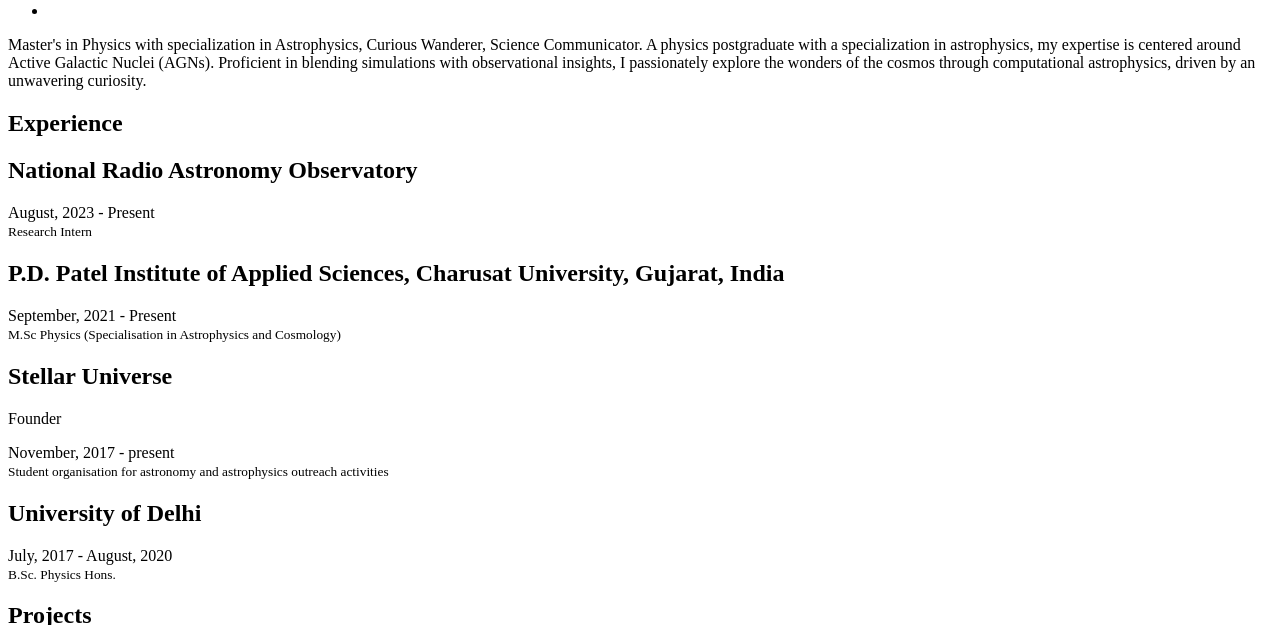
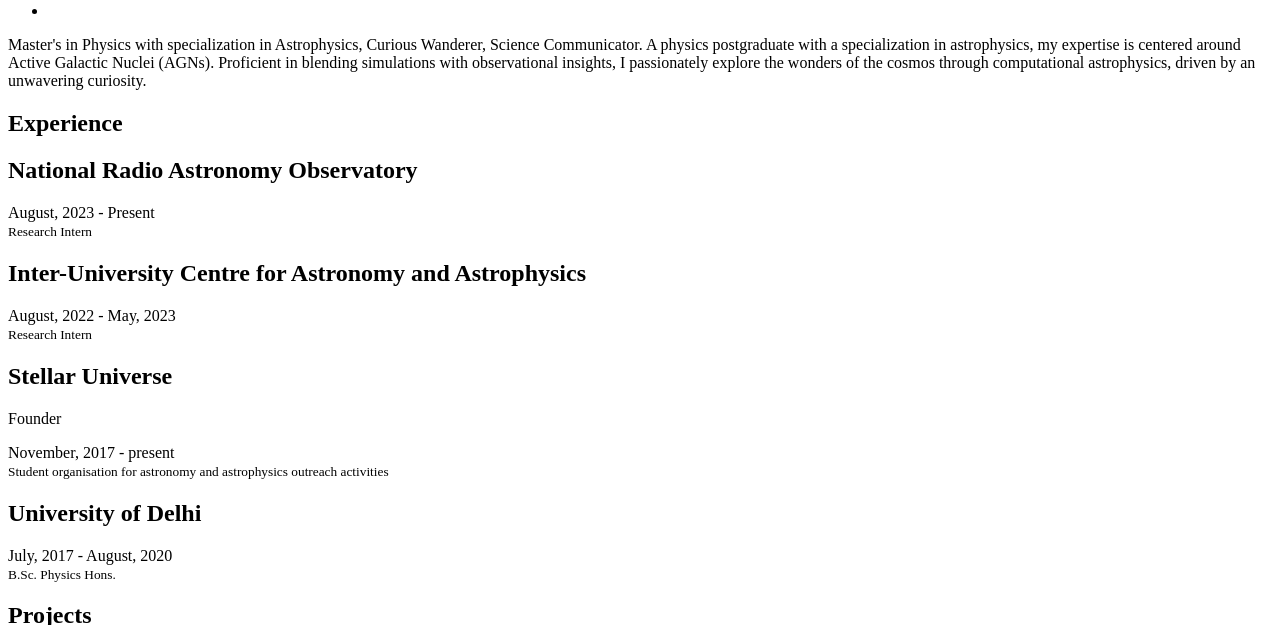
Before and after one commit to sureshparekh/sureshparekh.github.io, a Jekyll site: the page built from index.html, in a window 1280 px wide and 900 px high, scrolled down 816 px, cut to the strip 0-625 px from the top of the window. Built offline with Jekyll 4.4.1, drawn with Linux system fonts in a browser that asks for light colours; nearby versions of some CDN libraries.

Commit message:
Update careers.yml

```diff
--- a/_data/index/careers.yml
+++ b/_data/index/careers.yml
@@ -16,15 +16,15 @@
 
 
 - name:
-    detail: P.D. Patel Institute of Applied Sciences, Charusat University, Gujarat, India
+    detail: Inter-University Centre for Astronomy and Astrophysics
 
   desc:
     detail:
 
   date:
-    detail: September, 2021 - Present
+    detail: August, 2022 - May, 2023
   job:
-    detail: M.Sc Physics (Specialisation in Astrophysics and Cosmology)
+    detail: Research Intern
 
   icon: fa-plus-square
   present: false
```
